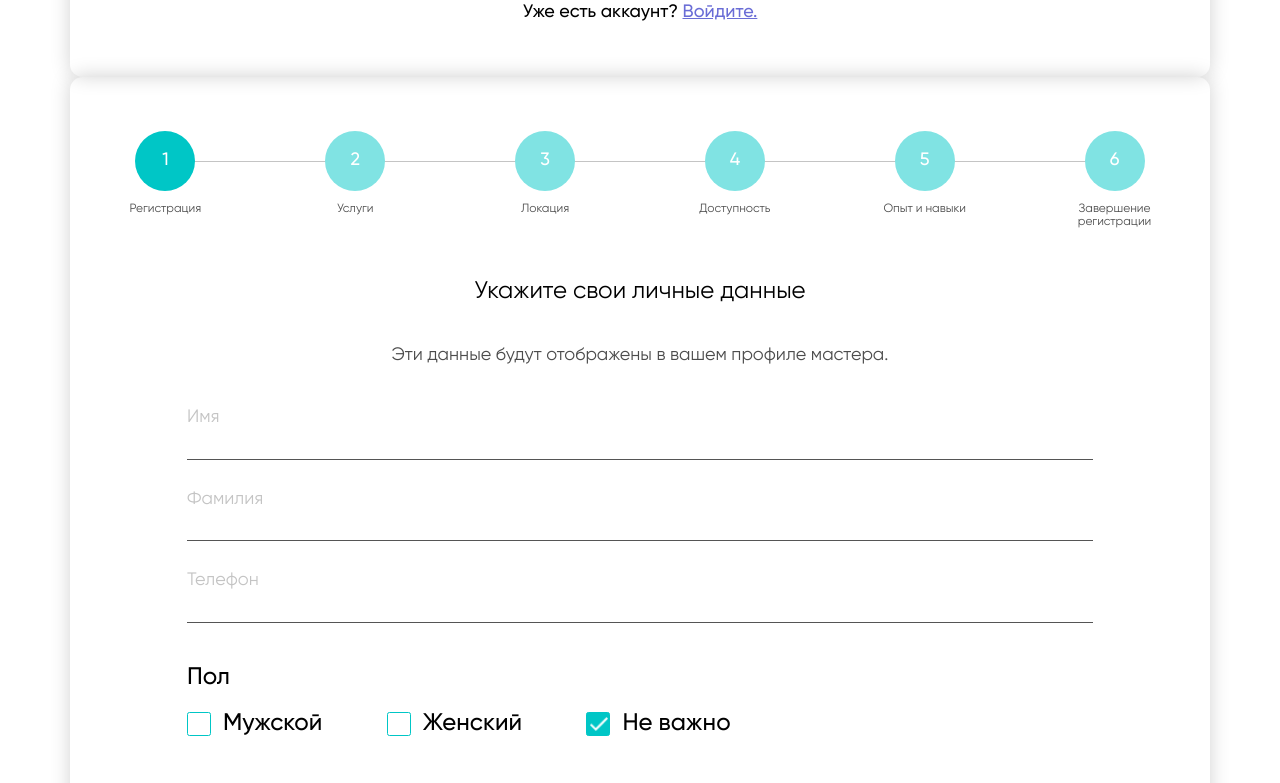
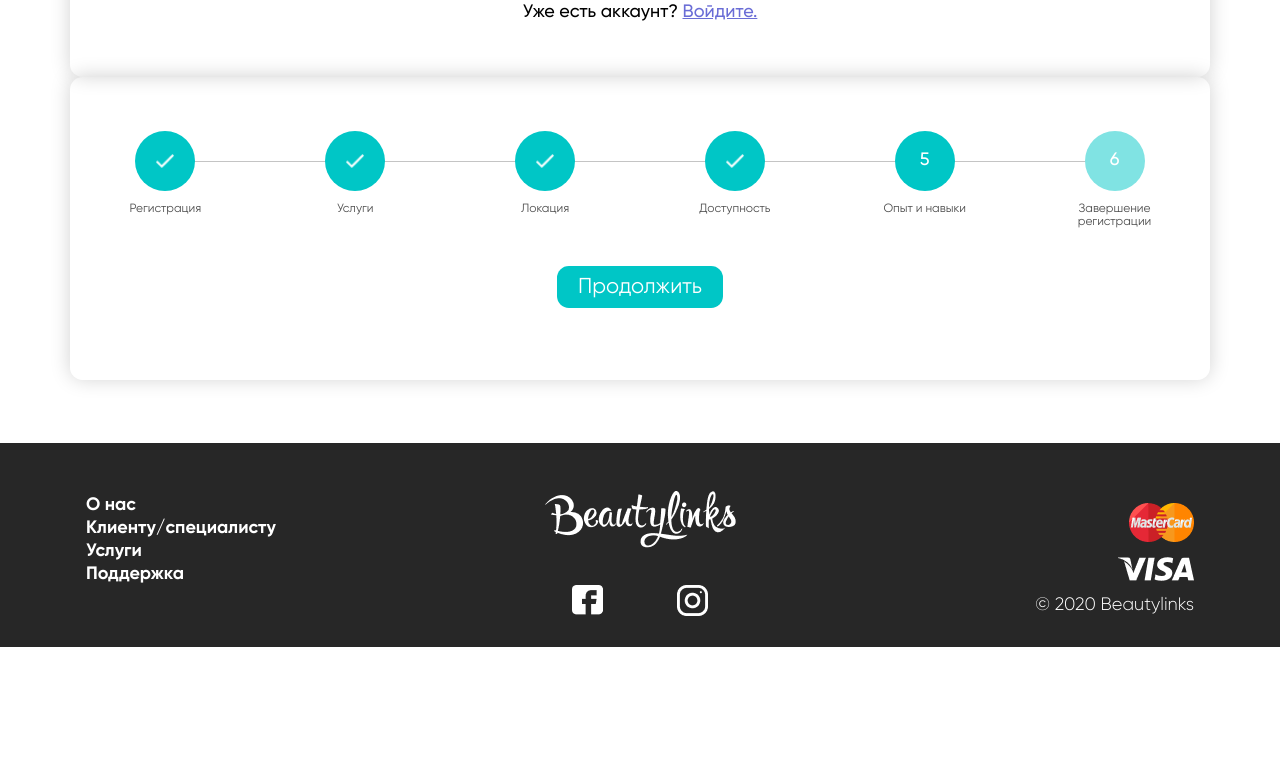
Before and after one commit to MykhailKo/beauty-links, a React (Create React App) app: page /register in a window 1280 px wide. Shown: the part 720-1503 px from the top of the page. After the commit the page ends 1367 px from the top, so only its background shows below. Built offline with nearby package versions, Linux system fonts and the light colour scheme.

Commit message:
add structure for step 5

```diff
--- /dev/null
+++ b/src/pages/Registration/RegistrationFlow/RegKnowledgeData/RegKnowledgeData.js
@@ -0,0 +1,15 @@
+import React from "react";
+
+import Button from "../../../../components/Button/Button";
+
+import styles from "./RegKnowledgeData.module.scss";
+
+const RegKnowledgeData = ({ KnowledgeData, setKnowledgeData, nextStep }) => {
+  return (
+    <div className={styles.RegKnowledgeData}>
+      <Button onClick={nextStep} text={"Продолжить"} />
+    </div>
+  );
+};
+
+export default RegKnowledgeData;
--- /dev/null
+++ b/src/pages/Registration/RegistrationFlow/RegKnowledgeData/RegKnowledgeData.module.scss
@@ -0,0 +1,5 @@
+.RegKnowledgeData {
+  display: flex;
+  flex-direction: column;
+  align-items: center;
+}
--- a/src/pages/Registration/RegistrationFlow/RegistrationFlow.js
+++ b/src/pages/Registration/RegistrationFlow/RegistrationFlow.js
@@ -5,13 +5,14 @@ import Stepper from "../../../components/Stepper/Stepper";
 import RegPersData from "./RegPersData/RegPersData";
 import RegServiceData from "./RegServicesData/RegServiceData";
 import RegLocationData from "./RegLocationData/RegLocationData";
+import RegKnowledgeData from "./RegKnowledgeData/RegKnowledgeData";
 
 import { validateForm } from "../../../components/validateForm";
 
 import styles from "./RegistrationFlow.module.scss";
 
 const RegistrationFlow = ({ nextStep }) => {
-  const [step, setStep] = useState(1);
+  const [step, setStep] = useState(5);
   const [regFullData, setRegFullData] = useState({
     PersData: {
       name: "",
@@ -39,8 +40,8 @@ const RegistrationFlow = ({ nextStep }) => {
         {step === 1 && (
           <RegPersData
             PersData={regFullData.PersData}
-            setPersData={(data) => {
-              setRegFullData({ ...regFullData, PersData: data });
+            setPersData={(PersData) => {
+              setRegFullData({ ...regFullData, PersData });
             }}
             nextStep={GoToNextStep}
           />
@@ -49,8 +50,17 @@ const RegistrationFlow = ({ nextStep }) => {
         {step === 3 && (
           <RegLocationData
             LocationData={regFullData.LocationData}
-            setLocationData={(data) => {
-              setRegFullData({ ...regFullData, LocationData: data });
+            setLocationData={(LocationData) => {
+              setRegFullData({ ...regFullData, LocationData });
+            }}
+            nextStep={GoToNextStep}
+          />
+        )}
+        {step === 5 && (
+          <RegKnowledgeData
+            KnowledgeData={regFullData.KnowledgeData}
+            setKnowledgeData={(KnowledgeData) => {
+              setRegFullData({ ...regFullData, KnowledgeData });
             }}
             nextStep={GoToNextStep}
           />
```
